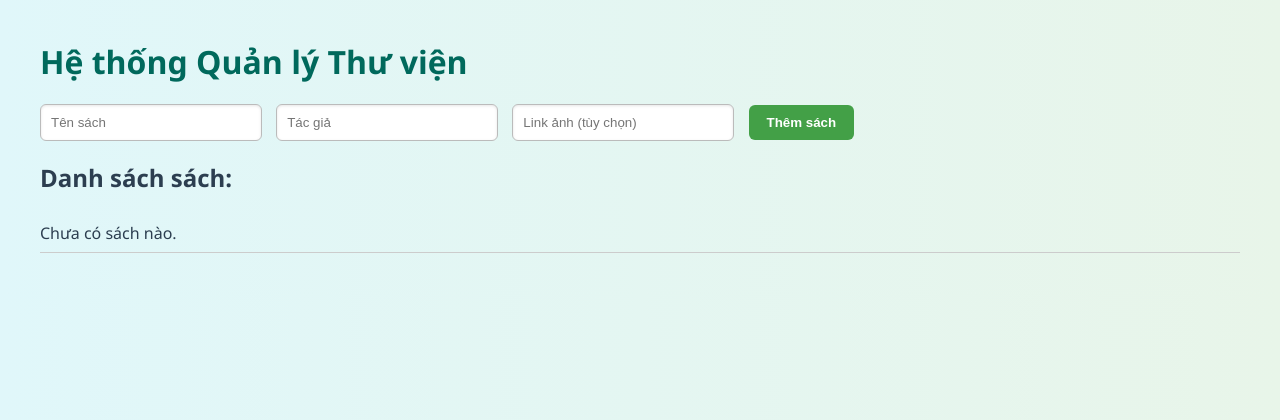
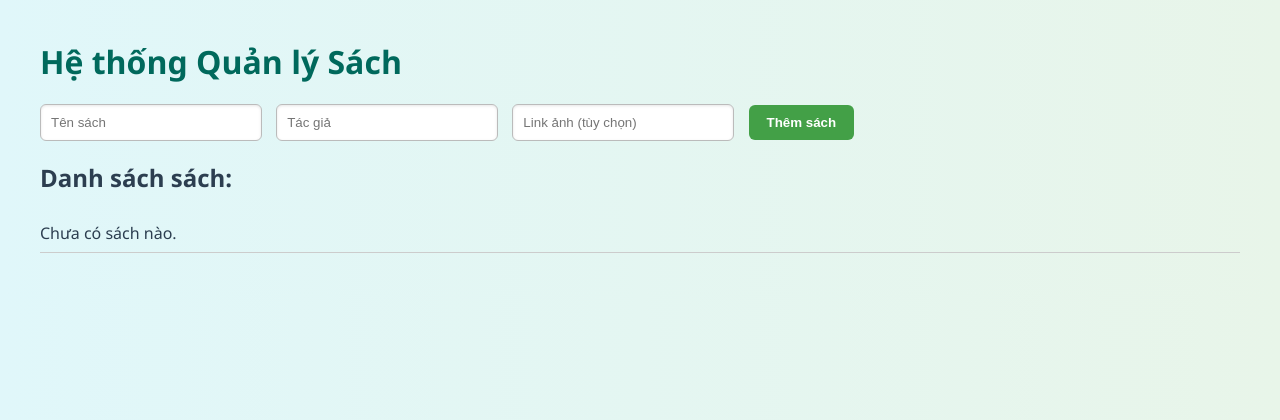
Before and after one commit to HoGiaBao2k4/library-manager-web, a Flask app: template templates/index.html in a window 1280 px wide. Shown: the top 420 px of the page. Run offline with Flask 3, Linux system fonts and the light colour scheme; the template is opened without the code that fills it, so the values that code supplies are empty.

Commit message:
Update index.html

```diff
--- a/templates/index.html
+++ b/templates/index.html
@@ -2,11 +2,11 @@
 <html lang="en">
 <head>
   <meta charset="UTF-8">
-  <title>Quản lý Thư viện</title>
+  <title>Quản lý Sách</title>
   <link rel="stylesheet" href="{{ url_for('static', filename='css/style.css') }}">
 </head>
 <body>
-  <h1>Hệ thống Quản lý Thư viện</h1>
+  <h1>Hệ thống Quản lý Sách</h1>
 
   <form method="POST" action="/add">
     <input type="text" name="title" placeholder="Tên sách" required>
```
